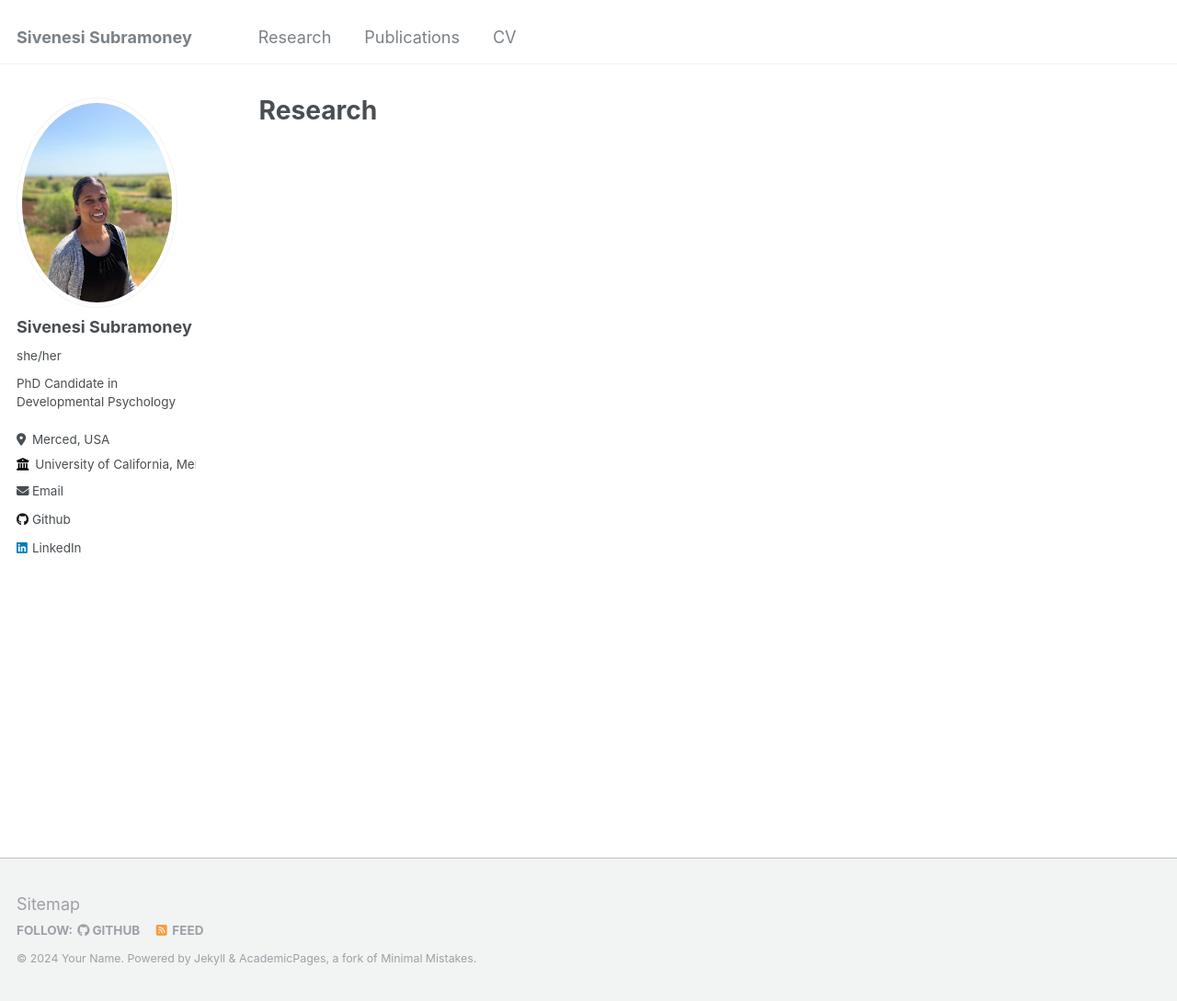
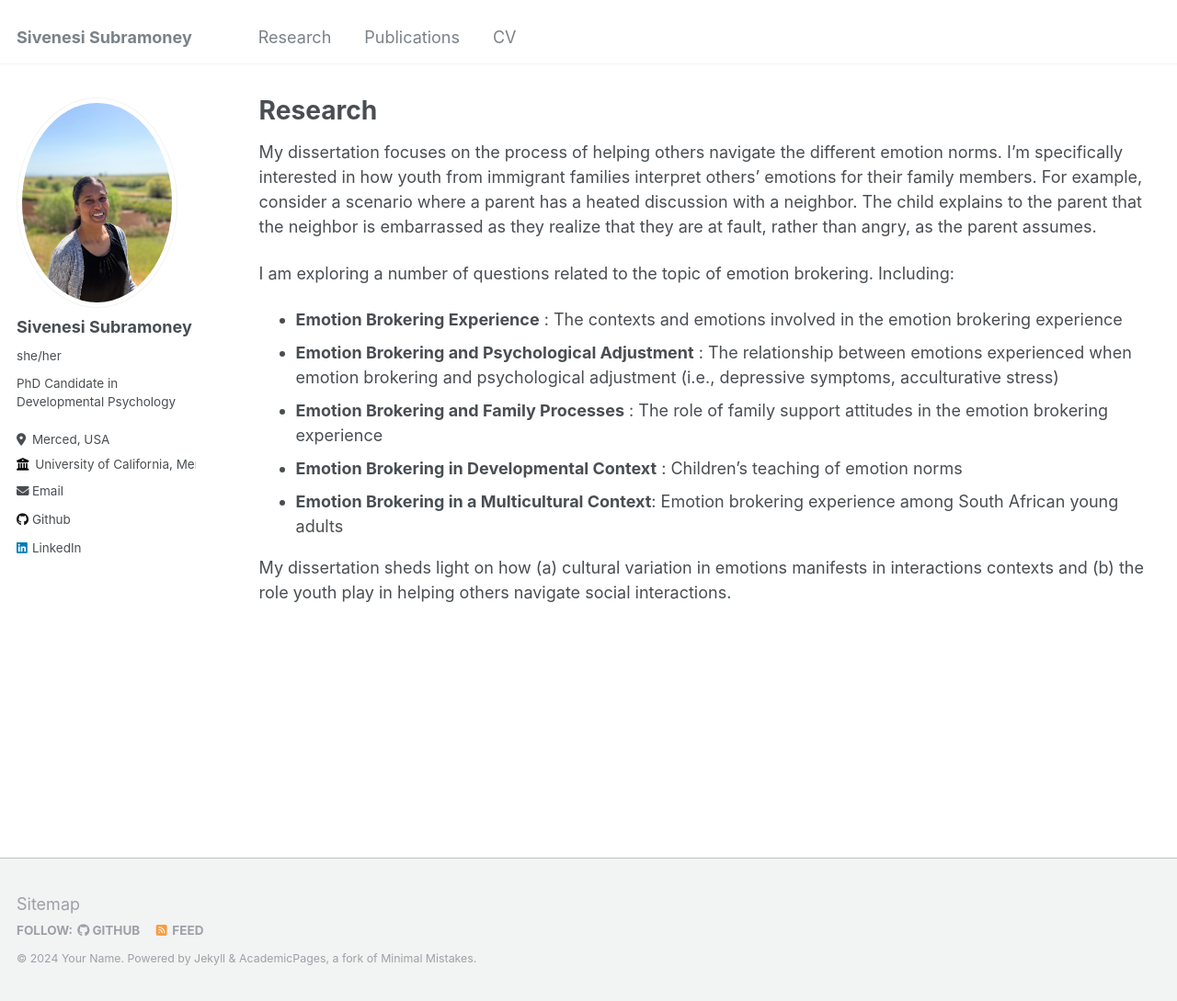
Before and after one commit to Sivenesi/Sivenesi.github.io, a Jekyll site: the page built from _pages/research.md, in a window 1280 px wide and 1089 px high. Shown: the whole window at 92% size. Built offline with Jekyll 4.4.1, drawn with Linux system fonts in a browser that asks for light colours.

Commit message:
Update research.md

```diff
--- a/_pages/research.md
+++ b/_pages/research.md
@@ -4,3 +4,16 @@ title: "Research"
 permalink: /research/
 author_profile: true
 ---
+
+
+My dissertation focuses on the process of helping others navigate the different emotion norms. I'm specifically interested in how youth from immigrant families interpret others' emotions for their family members. For example, consider a scenario where a parent has a heated discussion with a neighbor. The child explains to the parent that the neighbor is embarrassed as they realize that they are at fault, rather than angry, as the parent assumes.
+
+I am exploring a number of questions related to the topic of emotion brokering. Including:
+
+- **Emotion Brokering Experience** : The contexts and emotions involved in the emotion brokering experience
+- **Emotion Brokering and Psychological Adjustment** : The relationship between emotions experienced when emotion brokering and psychological adjustment (i.e., depressive symptoms, acculturative stress)
+- **Emotion Brokering and Family Processes** : The role of family support attitudes in the emotion brokering experience
+- **Emotion Brokering in Developmental Context** : Children's teaching of emotion norms
+- **Emotion Brokering in a Multicultural Context**: Emotion brokering experience among South African young adults
+
+My dissertation sheds light on how (a) cultural variation in emotions manifests in interactions contexts and (b) the role youth play in helping others navigate social interactions.
```
